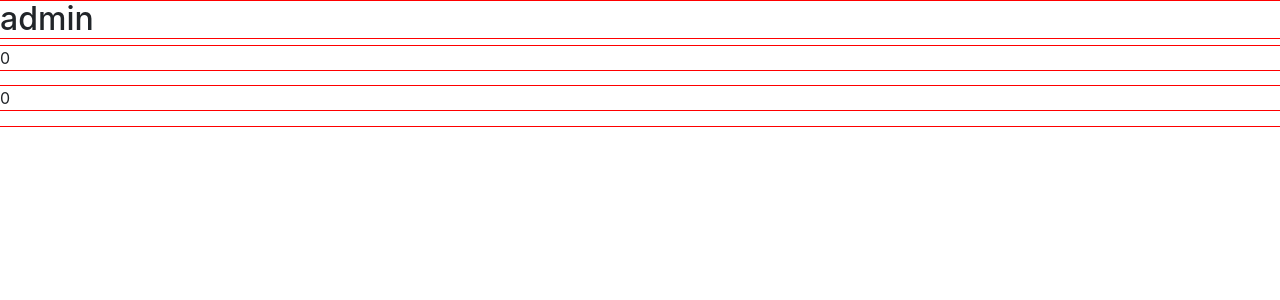
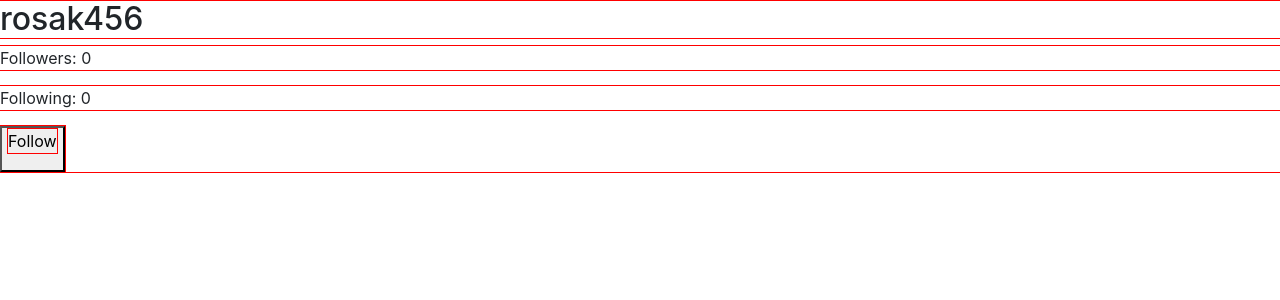
Before and after one commit to rosakosol/cs50w, a Django app: a page that uses week7/project4/network/templates/network/profile.html in a window 1280 px wide. Shown: the part 76-376 px from the top of the page. Run offline with Django 5.2, Linux system fonts and the light colour scheme; a user stored in the database is signed in; data comes from the database, SQL or seed files in the repository; both versions use the stored data as it was after the commit; data that the repository does not hold is empty; some libraries are stand-ins or nearby versions.

Commit message:
Implemented follow/unfollow function on profile pages. Also created basic custom 404 and 500 error pages.

```diff
--- a/week7/project4/network/models.py
+++ b/week7/project4/network/models.py
@@ -33,8 +33,8 @@ class PostForm(forms.ModelForm):
 
 
 class Follow(models.Model):
-    users = models.ForeignKey(User, on_delete=models.CASCADE, related_name='following')
-    follower = models.ForeignKey(User, on_delete=models.CASCADE, related_name='followers')
+    users = models.ForeignKey(User, on_delete=models.CASCADE, related_name='followers')
+    follower = models.ForeignKey(User, on_delete=models.CASCADE, related_name='following')
     created_at = models.DateTimeField(auto_now_add=True)
 
     def __str__(self):
--- a/week7/project4/network/static/network/index.js
+++ b/week7/project4/network/static/network/index.js
@@ -37,4 +37,41 @@ document.addEventListener('DOMContentLoaded', function() {
         })
     })
 
+    // Follow button functionality (fixed for multiple buttons)
+    const followButtons = document.querySelectorAll('.follow-btn'); // Select all follow buttons
+
+    followButtons.forEach(button => {
+        button.addEventListener('click', async function() {
+            const profileUsername = this.getAttribute('data-profile-username');
+
+            try {
+                const response = await fetch(`/follow/${profileUsername}/`, {
+                    method: 'POST',
+                    headers: {
+                        'Content-Type': 'application/json',
+                        'X-CSRFToken': document.querySelector('[name=csrfmiddlewaretoken]').value
+                    }
+                });
+
+                const data = await response.json();
+
+                // Get the follow count element
+                const followCountElement = document.getElementById(`follow-count-${profileUsername}`);
+                const buttonText = this.querySelector('p');
+
+                // Update the button text based on whether it's followed or not
+                if (data.followed) {
+                    buttonText.textContent = 'Unfollow';
+                } else {
+                    buttonText.textContent = 'Follow';
+                }
+
+                // Update the follower count displayed on the page
+                followCountElement.textContent = `Followers: ${data.follow_count}`;
+            } catch (error) {
+                console.error('Error with Follow', error);
+            }
+        });
+    });
+
 });
--- a/week7/project4/network/templates/network/profile.html
+++ b/week7/project4/network/templates/network/profile.html
@@ -1,8 +1,20 @@
 {% extends "network/layout.html" %}
 
+
 {% block body %}
-    <h2>{{ user.username }}</h2>
-    <p>{{ followers }}</p>
-    <p>{{ following }}</p>
+    <h2>{{ profile_user.username }}</h2>
+    <p class="follow-count" id="follow-count-{{ profile_user.username }}">Followers: {{ profile_user.followers.count }}</p>
+    <p>Following: {{ profile_user.following.count }}</p>
+
+    {% if user.username != profile_user.username %}
+    {% csrf_token %}
+    <button class="follow-btn" data-profile-username="{{ profile_user.username }}">
+        {% if is_following %}
+            <p>Unfollow</p>
+        {% else %}
+            <p>Follow</p>
+        {% endif %}
+    </button>
+{% endif %}
 
 {% endblock %}
--- a/week7/project4/network/urls.py
+++ b/week7/project4/network/urls.py
@@ -11,7 +11,9 @@ urlpatterns = [
     path("logout", views.logout_view, name="logout"),
     path("register", views.register, name="register"),
     path("like/<int:post_id>/", views.like_post, name="like_post"),
-    path("profile/<str:username>/", views.profile_view, name="profile")
+    path("profile/<str:username>/", views.profile_view, name="profile"),
+    path("follow/<str:username>/", views.follow_user, name="follow_user")
+
 ]
 
 
--- a/week7/project4/network/views.py
+++ b/week7/project4/network/views.py
@@ -15,6 +15,7 @@ def index(request):
     page_number = request.GET.get("page")
     page_obj = paginator.get_page(page_number)
 
+    # If user is logged in, show new post form
     if user.is_authenticated:
             if request.method == "POST":
                 post_form = PostForm(request.POST, request.FILES)
@@ -43,41 +44,76 @@ def like_post(request, post_id):
     user = request.user
     post = None
 
+    # Exception handling if post does not exist
     try:
         post = Post.objects.get(pk=post_id)
-    except Post.DoesNotExist:
+    except:
         print("Post does not exist.")
         return False
 
     # Check if user has already liked post
     like_exists = Like.objects.filter(post=post, user=user).first()
 
+    # If post already liked, delete the like
     if like_exists:
         like_exists.delete()
         liked = False
+
+    # Else create a new Like object
     else:
         Like.objects.create(post=post, user=user)
         liked = True
 
+    # Count number of likes on post
     like_count = post.likes.count()
-    return JsonResponse({"like_count": like_count, "liked": liked})
+
+    return JsonResponse({
+        "like_count": like_count,
+        "liked": liked
+    })
 
 def profile_view(request, username):
+    # Get User instance from profile username
+    profile_user = User.objects.get(username=username)
+
+    # Check if user is following profile user
+    is_following = Follow.objects.filter(users=profile_user, follower=request.user).exists()
+
+    return render(request, "network/profile.html", {
+        "profile_user": profile_user,
+        "is_following": is_following,
+    })
+
+def follow_user(request, username):
     user = request.user
-    followers = user.followers.count()
-    following = user.following.count()
+    profile_user = None
 
-    # If not user profile, display follow/unfollow button
+    # Exception handling if profile user does not exist
+    try:
+        profile_user = User.objects.get(username=username)
+        following_username = Follow.objects.filter(users=profile_user, follower=user)
+    except:
+        print("Profile does not exist.")
+        return False
 
 
+    # If user already following, then delete follow from list
+    if following_username.exists():
+        following_username.delete()
+        followed = False
 
+    # Else create a new Follow object
+    else:
+        Follow.objects.create(users=profile_user, follower=user)
+        followed = True
 
-    return render(request, "network/profile.html", {
-        "user": user,
-        "followers": followers,
-        "following": following
+    # Get the follower count for the profile user
+    follow_count = profile_user.followers.count()
+
+    return JsonResponse({
+        "follow_count": follow_count,
+        "followed": followed
     })
-
 
 def login_view(request):
     if request.method == "POST":
--- a/week7/project4/project4/settings.py
+++ b/week7/project4/project4/settings.py
@@ -24,9 +24,9 @@ BASE_DIR = os.path.dirname(os.path.dirname(os.path.abspath(__file__)))
 SECRET_KEY = config('SECRET_KEY')
 
 # SECURITY WARNING: don't run with debug turned on in production!
-DEBUG = True
+DEBUG = False
 
-ALLOWED_HOSTS = []
+ALLOWED_HOSTS = ['*']
 
 
 # Application definition
```
Also changed, not shown: week7/project4/network/templates/404.html (added, +9 -0 lines), week7/project4/network/templates/500.html (added, +9 -0 lines), week7/project4/db.sqlite3, week7/project4/network/migrations/0004_alter_post_content.py (added).
